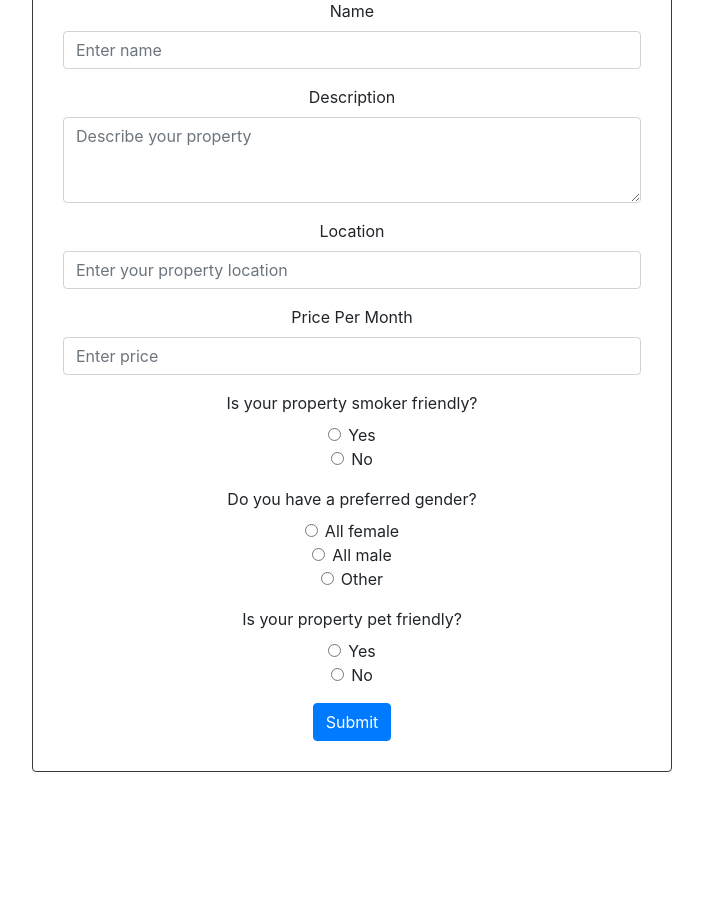
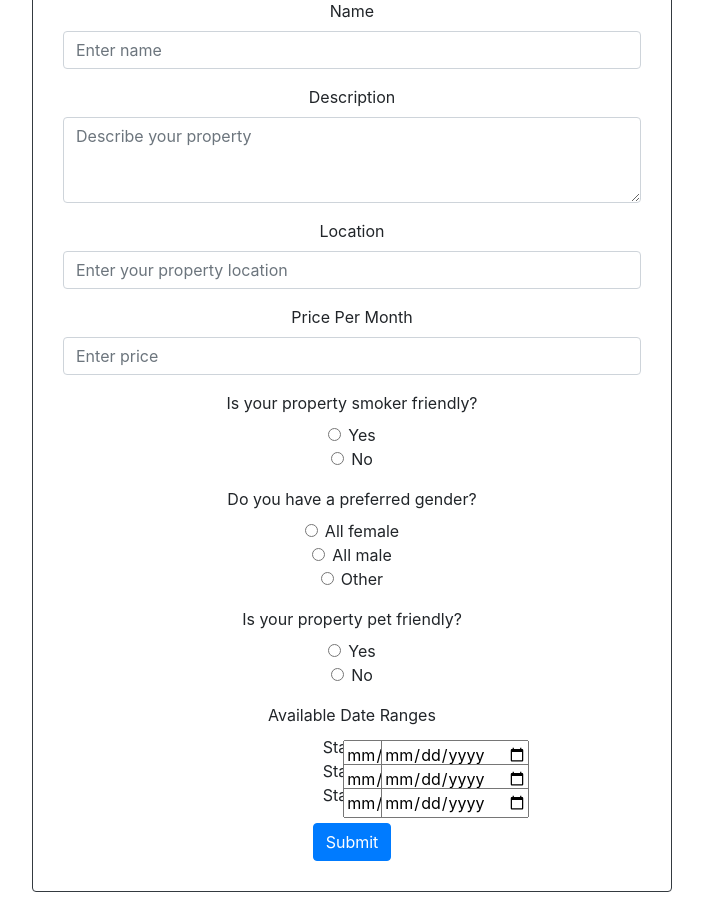
Before and after one commit to Dominique-Huang/cs304-final-project, a Flask app: page /add-property/ in a window 1280 px wide. Shown: the part 81-989 px from the top of the page, without its empty margins (288-991 px from the left). Before the commit the page ends 853 px from the top, so only its background shows below. Run offline with Flask 2, Linux system fonts and the light colour scheme; a user stored in the database is signed in; some libraries are stand-ins or nearby versions.

Commit message:
Added dates and some sessions functionality

```diff
--- a/app.py
+++ b/app.py
@@ -1,13 +1,12 @@
+import MySQLdb
+import bcrypt
 import loft
-import bcrypt
-import MySQLdb
 
-from flask import (Flask, url_for, redirect, request, render_template, flash)
+from flask import (Flask, url_for, redirect, request, render_template, flash, session)
 
 app = Flask(__name__)
 
 app.secret_key = "Mb.Jp2u/6XT/)b`."
-
 
 @app.route('/start/', methods = ['POST', 'GET'])
 # For first time users to create an account
@@ -22,10 +21,6 @@
         pw2 = request.form.get('pw_confirm')
         valid = True
 
-        # NOT ALL NAMES ARE LONGER THAN 4
-        # if(len(name) < 4):
-        #     flash("Name must be at least 4 characters long")
-        #     valid = False
         if(email[-4:] != ".edu" or "@" not in email):
             flash("Please enter a valid school email")
             valid = False
@@ -36,24 +31,22 @@
             flash("Password is too weak, must be longer than 6 characters and contain a digit")
             valid = False
 
-        # print valid
+        curs = conn.cursor(MySQLdb.cursors.DictCursor)
+        curs.execute('SELECT email FROM users WHERE email = %s', [email])
+        row = curs.fetchone()
+        if row is not None:
+            flash('An account with that email already exists')
+            valid = False
+
         if valid == True:
             hashed = bcrypt.hashpw(pw.encode('utf-8'), bcrypt.gensalt())
-            curs = conn.cursor(MySQLdb.cursors.DictCursor)
-            curs.execute('SELECT email FROM users WHERE email = %s', [email])
-            row = curs.fetchone()
-            if row is not None:
-                flash('An account with that email already exists')
-                return redirect(url_for('addUser'))
             loft.createUser(conn, name, email, hashed, school)
-            return redirect(url_for('showProperties'))
+            return redirect(url_for('login'))
         else:
             return render_template('account.html')
     else:
         return render_template('account.html')
 
-
-#@app.route('/login/', methods=["POST"])
 @app.route('/login/', methods=['POST', 'GET'])
 def login():
     if request.method == 'POST':
@@ -71,15 +64,24 @@
         hashed = row['pw']
         # strings always come out of the database as unicode objects
         if bcrypt.hashpw(passwd.encode('utf-8'),hashed.encode('utf-8')) == hashed:
+            curs2 = conn.cursor(MySQLdb.cursors.DictCursor)
+            curs2.execute('''select UID from users where email = %s''',
+                        [email]) #emails are unique
+            row2 = curs2.fetchone()
+            UID = row2['UID']
+
             flash('successfully logged in with '+email)
-            #session['username'] = username
+            session['UID'] = UID
             #session['logged_in'] = True
             #session['visits'] = 1
             return redirect(url_for('showProperties'))
         else:
             flash('login incorrect. Try again or join')
-            return redirect( url_for('login'))
+            return redirect(url_for('login'))
     else:
+        if 'UID' in session:
+            flash('You are already logged in. Please first logout to log in again.')
+            return redirect(url_for('showProperties'))
         return render_template('login.html')
 
 
@@ -88,6 +90,7 @@
 def addProperty():
     if request.method == 'POST':
         conn = loft.getConn('loft')
+
         name = request.form.get('name')
         descrip = request.form.get('descrip')
         loc = request.form.get('location')
@@ -96,17 +99,36 @@
         gender = request.form.get('gender')
         pet = request.form.get('pet')
         print((conn, name, descrip, loc, price, smoker, gender, pet))
-        loft.createProperty(conn, name, descrip, loc, price, smoker, gender, pet)
+        row = loft.createProperty(conn, name, descrip, loc, price, smoker, gender, pet)
 
-        # PID = loft.getLastProperty(conn)['PID']
-        # start = request.form.get('start_date') #as of now, assuming there is only one time period
-        # end = request.form.get('end_Date')
+        PID = row['last_insert_id()']
 
-        # loft.createDate(conn, PID, start, end)
+        #right now, each property only has 3 date ranges initially
+        start1 = request.form.get('start1')
+        end1 = request.form.get('end1')
+        if start1 != '' and end1 != '':
+            loft.createDate(conn, PID, start1, end1)
+
+        start2 = request.form.get('start2')
+        end2 = request.form.get('end2')
+        if start2 != '' and end2 != '':
+            loft.createDate(conn, PID, start2, end2)
+
+        start3 = request.form.get('start3')
+        end3 = request.form.get('end3')
+        if start3 != '' and end3 != '':
+            loft.createDate(conn, PID, start3, end3)
+
+        UID = session['UID']
+        loft.addHostProp(conn, UID, PID)
 
         return redirect(url_for('showProperties'))
     else:
-        return render_template('addProp.html')
+        if 'UID' not in session:
+            flash('You must be logged in to create a property')
+            return redirect(url_for('login'))
+        else:
+            return render_template('addProp.html')
 
 @app.route('/', methods = ["GET","POST"])
 def showProperties():
@@ -115,22 +137,33 @@
         gender = int(request.form.get('gender'))
         location = request.form.get('location')
         price = request.form.get('price') #might use price ranges in the future
-        # THIS DOESN'T REALLY MAKE SENSE
-        # if price == "":
-        #     price = 100000 #no upper limit
-        propList = loft.searchProp(conn, gender, location, price)
+        if price == "":
+            price = 100000 #no upper limit
+        start = request.form.get('start')
+        end = request.form.get('end')
+        print(start)
+        print(end)
+        propList = loft.searchProp(conn, gender, location, price, start, end)
     else:
         propList = loft.getAll(conn) #shows all properties
     return render_template('index.html', propList = propList)
 
-@app.route('/show/<id>', methods = ["GET"])
+@app.route('/show/<id>', methods = ["POST", "GET"])
 def showPage(id):
-    #conn = loft.getConn('properties')
     conn = loft.getConn('loft')
-    prop = loft.getOne(conn, id)
-    print ("TESTING: ", prop)
-    #return render_template('index.html', item = prop)
-    return render_template('show.html', item = prop)
+    if request.method == 'POST':
+        UID = session['UID']
+        prop = loft.getOne(conn, id)
+        dates = loft.getDates(conn, id)
+
+        start = request.form.get('start')
+        end = request.form.get('end')
+        loft.addRenterProp(conn, UID, id, start, end)
+        return render_template('show.html', item = prop, dates = dates)
+    else:
+        prop = loft.getOne(conn, id)
+        dates = loft.getDates(conn, id)
+        return render_template('show.html', item = prop, dates = dates)
 
 @app.route('/profile/<id>', methods = ["GET"])
 def profilePage(id):
--- a/templates/addProp.html
+++ b/templates/addProp.html
@@ -94,6 +94,33 @@
                     </label>
                 </div>
               </fieldset>
+                <fieldset class="form-group">
+                <label for="date">Available Date Ranges</label>
+                <div class="form-check">
+                  <label class="form-check-label">Start:
+                    <input type="date" class="form-check-input" name="start1" id="start1">
+                  </label>
+                  <label class="form-check-label">End:
+                    <input type="date" class="form-check-input" name="end1" id="end1">
+                  </label>
+                </div>
+                <div class="form-check">
+                  <label class="form-check-label">Start:
+                    <input type="date" class="form-check-input" name="start2" id="start1">
+                  </label>
+                  <label class="form-check-label">End:
+                    <input type="date" class="form-check-input" name="end2" id="end1">
+                  </label>
+                </div>
+                <div class="form-check">
+                  <label class="form-check-label">Start:
+                    <input type="date" class="form-check-input" name="start3" id="start1">
+                  </label>
+                  <label class="form-check-label">End:
+                    <input type="date" class="form-check-input" name="end3" id="end1">
+                  </label>
+                </div>
+              </fieldset>
               <button type="submit" class="btn btn-primary">Submit</button>
             </form>
         </div>
--- a/templates/index.html
+++ b/templates/index.html
@@ -56,6 +56,12 @@
             <label for="price">Max Price: </label><input type="number" class="filter" id="price" placeholder="Enter maximum price per month">
           </div>
           <div class="form-group">
+            <label for="start">Start Date: </label><input type="date" class="filter" name="start">
+          </div>
+          <div class="form-group">
+            <label for="end">End Date: </label><input type="date" class="filter" name="end">
+          </div>
+          <div class="form-group">
             <button type = "submit">Submit</button>
           </div>
         </div>
--- a/templates/login.html
+++ b/templates/login.html
@@ -48,7 +48,7 @@
                     <small class="form-text text-muted">Password must be longer than 6 characters and contain a digit</small>
                 </div>
 
-              <button type="submit" class="btn btn-primary sign_up">Sign Up</button>
+              <button type="submit" class="btn btn-primary sign_up">Login</button>
             </form>
         </div>
         </div>
```
Also changed, not shown: loft.py (+30 -12 lines), loft.sql (+10 -0 lines), templates/account.html (+0 -10 lines), templates/show.html (+7 -1 lines).
